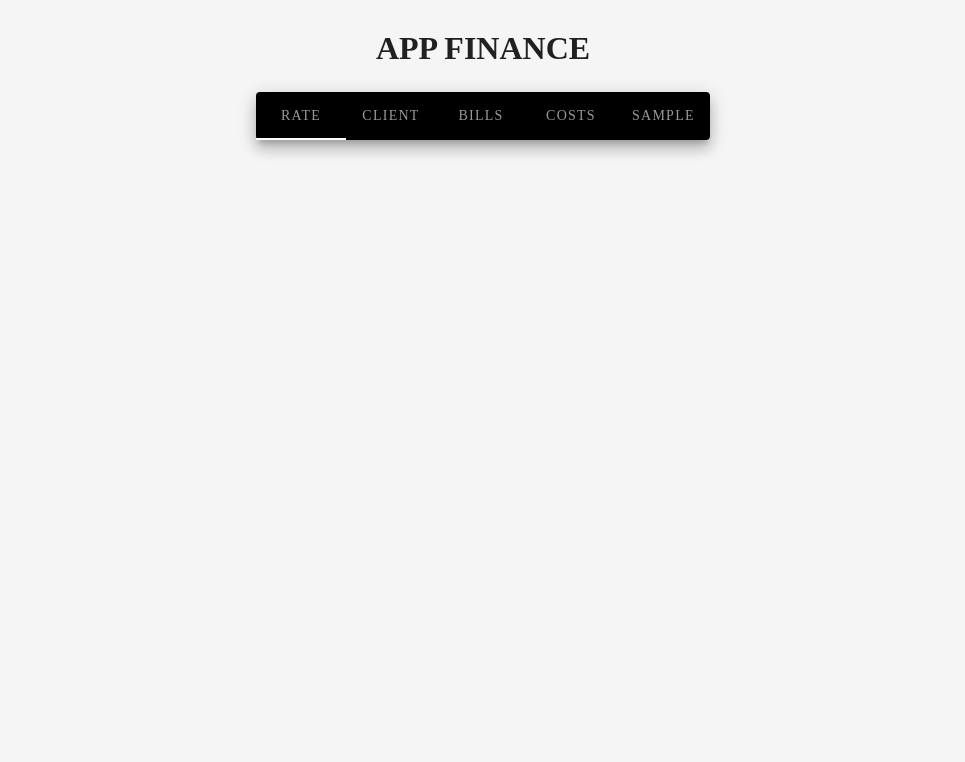
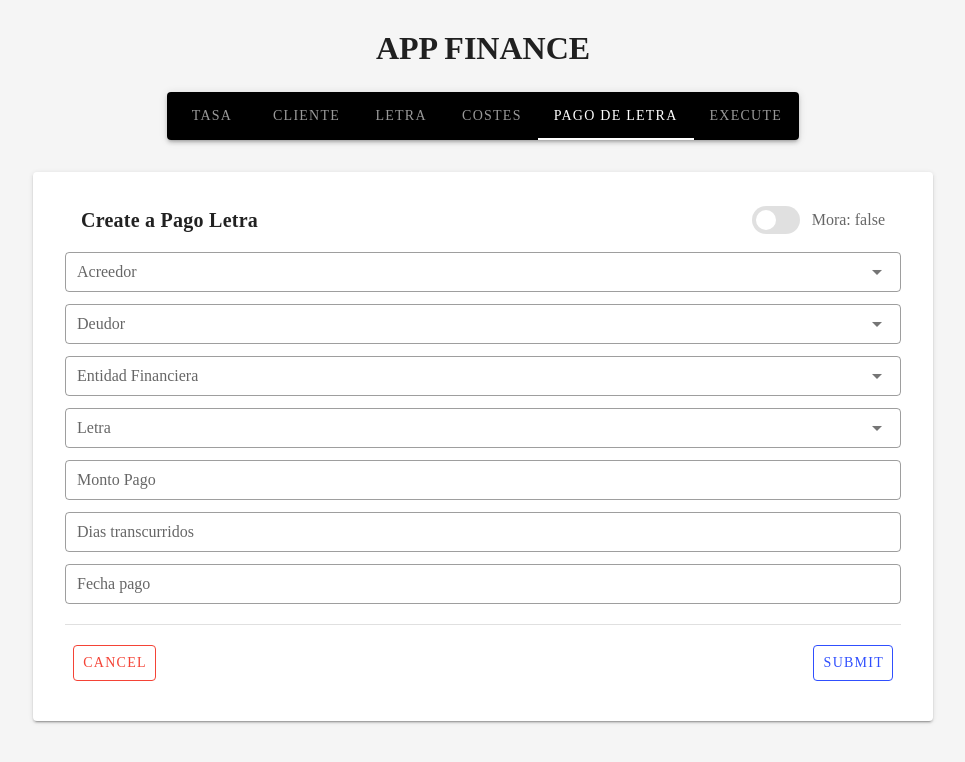
Before and after one commit to JulioSalazar12/app-finanzas, a Vue app: page /pago-letra in a window 1280 px wide. Shown: the top 762 px of the page, without its empty margins (157-1122 px from the left). Built offline with nearby package versions, Linux system fonts and the light colour scheme.

Commit message:
feat: execute, pago-letra & costes components added and impoved others

```diff
--- a/src/App.vue
+++ b/src/App.vue
@@ -3,13 +3,14 @@
     <h1 class="mt-6 font-weight-bold mx-auto">APP FINANCE</h1>
     <v-hover>
       <template v-slot:default="{ hover }">
-        <v-card :class="`elevation-${hover ? 20 : 10}`" class="mx-auto my-5 transition-swing">
+        <v-card :class="`elevation-${hover ? 24 : 3}`" class="mx-auto my-5 transition-swing">
           <v-tabs centered background-color="black" dark>
-            <v-tab to="/tasa">Rate</v-tab>
-            <v-tab to="/cliente">Client</v-tab>
-            <v-tab to="/letra">Bills</v-tab>
-            <v-tab to="/costes">Costs</v-tab>
-            <v-tab>Sample</v-tab>
+            <v-tab to="/tasa">Tasa</v-tab>
+            <v-tab to="/cliente">Cliente</v-tab>
+            <v-tab to="/letra">Letra</v-tab>
+            <v-tab to="/costes">Costes</v-tab>
+            <v-tab to="/pago-letra">Pago de Letra</v-tab>
+            <v-tab to="/execute">Execute</v-tab>
           </v-tabs>
         </v-card>
       </template>
--- a/src/bills/pages/bills.vue
+++ b/src/bills/pages/bills.vue
@@ -3,8 +3,8 @@
     <v-card class="pa-8 mx-8" max-width="900">
       <v-card-title class="font-weight-bold pt-0">Create a Bills</v-card-title>
       <v-form ref="form">
-        <v-combobox   class="mb-3" clearable outlined hide-details dense   v-model="acreedor" label="Acreedor" :items="acreedores"          ></v-combobox>
-        <v-combobox   class="mb-3" clearable outlined hide-details dense   v-model="deudor" label="Deudor" :items="deudores"            ></v-combobox>
+        <v-text-field class="mb-3" dense outlined  clearable hide-details  v-model="ic" label="Interes Compensatorio"      ></v-text-field>
+        <v-text-field class="mb-3" dense outlined  clearable hide-details  v-model="im" label="Interes Moratorio"      ></v-text-field>
         <v-combobox   class="mb-3" clearable outlined hide-details dense   v-model="tasa" label="Tasa" :items="tasas"                ></v-combobox>
         <v-combobox   class="mb-3" clearable outlined hide-details dense   v-model="entidadFinanciera" label="Entidad Financiera" :items="entidadesFinancieras"   ></v-combobox>
         <v-text-field class="mb-3" dense outlined  clearable hide-details  v-model="valorNominal" label="Valor Nominal"      ></v-text-field>
@@ -37,8 +37,10 @@ import BillsService from '@/bills/services/bills.service'
 export default {
   name: "bills",
   data: () => ({
-    acreedor: null,
-    deudor: null,
+    snackbar: false,
+    text:'',
+    ic: '',
+    im: '',
     tasa: null,
     entidadFinanciera: null,
     valorNominal: '',
--- a/src/costs/pages/costs.vue
+++ b/src/costs/pages/costs.vue
@@ -32,6 +32,8 @@ import CostsService from "@/costs/services/costs.service";
 export default {
   name: "costs",
   data: () => ({
+    text: '',
+    snackbar: false,
     description: '',
     montoAsociado: '',
     fechaInicio: '',
--- /dev/null
+++ b/src/execute/pages/execute.vue
@@ -0,0 +1,78 @@
+<template>
+  <div class="execute" align="center">
+    <v-card class="pa-8 mx-8" max-width="900">
+      <v-card-title class="font-weight-bold pt-0">All Bills</v-card-title>
+      <v-expansion-panels accordion flat dark>
+        <v-expansion-panel v-for="val in values" :key="val.id">
+          <v-expansion-panel-header>Letra número - {{ val.id }}</v-expansion-panel-header>
+          <v-expansion-panel-content>
+            <v-form ref="form">
+              <v-row>
+                <v-col>
+                  <v-text-field class="mb-3" dense readonly :value="val.idUsuario.correo"   label="Usuario"  outlined  hide-details></v-text-field>
+                  <v-text-field class="mb-3" dense readonly :value="val.Fecha_Inicio"        label="Fecha Inicio"  outlined  hide-details></v-text-field>
+                  <v-text-field class="mb-3" dense readonly :value="val.sumadeCostesIniciales"  label="Suma Costes Iniciales"  outlined  hide-details></v-text-field>
+                  <v-text-field class="mb-3" dense readonly :value="val.valor_Nominal"  label="Valor Nominal"  outlined  hide-details></v-text-field>
+                  <v-text-field class="mb-3" dense readonly :value="val.dt"     label="Td"  outlined  hide-details></v-text-field>
+                  <v-text-field class="mb-3" dense readonly :value="val.descuento"   label="Descuento"  outlined  hide-details></v-text-field>
+                  <v-text-field class="mb-3" dense readonly :value="val.valor_Neto"     label="Valor Neto"  outlined  hide-details></v-text-field>
+                  <v-text-field class="mb-3" dense readonly :value="val.lugar_Giro"   label="Lugar de Giro"  outlined  hide-details></v-text-field>
+                </v-col>
+                <v-col>
+                  <v-text-field class="mb-3" dense readonly :value="val.idEf.nombre"   label="Entidad Financiera"  outlined  hide-details></v-text-field>
+                  <v-text-field class="mb-3" dense readonly :value="val.beneficioEF"     label="Beneficio EF"  outlined  hide-details></v-text-field>
+                  <v-text-field class="mb-3" dense readonly :value="val.idTasa.capitalizacion"  label="Tasa Capitalización"  outlined  hide-details></v-text-field>
+                  <v-text-field class="mb-3" dense readonly :value="val.idTasa.tipo_Tasa"  label="Tipo de Tasa"  outlined  hide-details></v-text-field>
+                  <v-text-field class="mb-3" dense readonly :value="val.idTasa.valor_Tasa"     label="Valor de Tasa"  outlined  hide-details></v-text-field>
+                  <v-text-field class="mb-3" dense readonly :value="val.idTasa.plazo_Tasa"   label="Plazo de Tasa"  outlined  hide-details></v-text-field>
+                  <v-text-field class="mb-3" dense readonly :value="val.fecha_Inicio"   label="Fecha Inicio"  outlined  hide-details></v-text-field>
+                  <v-text-field class="mb-3" dense readonly :value="val.pago_textual"   label="Pago Textual"  outlined  hide-details></v-text-field>
+                </v-col>
+                <v-col>
+                  <v-text-field class="mb-3" dense readonly :value="val.td"        label="Tiempo descuento"  outlined  hide-details></v-text-field>
+                  <v-text-field class="mb-3" dense readonly :value="val.tcep"     label="Costo Efectivo"  outlined  hide-details></v-text-field>
+                  <v-text-field class="mb-3" dense readonly :value="val.valor_Recibido"  label="Valor recibido"  outlined  hide-details></v-text-field>
+                  <v-text-field class="mb-3" dense readonly :value="val.valor_Entregado"  label="Valor entregado"  outlined  hide-details></v-text-field>
+                  <v-text-field class="mb-3" dense readonly :value="val.idDeudor.nombre"   label="Deudor"  outlined  hide-details></v-text-field>
+                  <v-text-field class="mb-3" dense readonly :value="val.idDeudor.dinero"   label="Dinero Deudor"  outlined  hide-details></v-text-field>
+                  <v-text-field class="mb-3" dense readonly :value="val.idAcreedor.nombre"   label="Acreedor"  outlined  hide-details></v-text-field>
+                  <v-text-field class="mb-3" dense readonly :value="val.idAcreedor.dinero"   label="Dinero Acreedor"  outlined  hide-details></v-text-field>
+                </v-col>
+              </v-row>
+            </v-form>
+          </v-expansion-panel-content>
+        </v-expansion-panel>
+      </v-expansion-panels>
+    </v-card>
+  </div>
+</template>
+
+<script>
+import ExecuteService from '@/execute/services/execute.service'
+
+export default {
+  name: "execute",
+  data: () => ({
+    values: [],
+  }),
+  created() {
+    this.getOneBills();
+  },
+  methods: {
+    getOneBills(){
+      ExecuteService.getAll()
+        .then((response) => {
+          this.values = response.data;
+          console.log("Response: ", response.data)
+        })
+        .catch( e => {
+          console.log(e);
+        })
+    }
+  }
+}
+</script>
+
+<style scoped>
+
+</style>
--- /dev/null
+++ b/src/execute/services/execute.service.js
@@ -0,0 +1,15 @@
+import http from '@/core/http-common'
+
+class ExecuteService {
+    endpoint = 'letra';
+
+    getAll(){
+        return http.get(`${this.endpoint}/all`);
+    }
+
+    getById(id){
+        return http.get(`${this.endpoint}/${id}`)
+    }
+}
+
+export default new ExecuteService();
--- /dev/null
+++ b/src/pago-letra/pages/pago-letra.vue
@@ -0,0 +1,80 @@
+<template>
+  <div class="pago-letra" align="center">
+    <v-card class="pa-8 mx-8" max-width="900">
+      <v-card-title class="pt-0">
+        <strong>Create a Pago Letra</strong>
+        <v-spacer></v-spacer>
+        <v-switch v-model="switch1" inset
+                  :label="`Mora: ${switch1.toString()}`"
+                  color="indigo accent-4"
+                  class="mt-0 pt-0"
+                  hide-details
+        ></v-switch>
+      </v-card-title>
+      <v-form ref="form">
+        <v-combobox   class="mb-3" clearable outlined hide-details dense   v-model="acreedor" label="Acreedor" :items="acreedores"          ></v-combobox>
+        <v-combobox   class="mb-3" clearable outlined hide-details dense   v-model="deudor" label="Deudor" :items="deudores"            ></v-combobox>
+        <v-combobox   class="mb-3" clearable outlined hide-details dense   v-model="entidadFinanciera" label="Entidad Financiera" :items="entidadesFinancieras"   ></v-combobox>
+        <v-combobox   class="mb-3" clearable outlined hide-details dense   v-model="letra" label="Letra" :items="letras"   ></v-combobox>
+        <v-text-field class="mb-3" dense outlined  clearable hide-details  v-model="montoPago" label="Monto Pago"      ></v-text-field>
+        <v-text-field class="mb-3" dense outlined  clearable hide-details  v-model="tCEPm" label="tCEPm"                               v-if="switch1"    ></v-text-field>
+        <v-text-field class="mb-3" dense outlined  clearable hide-details  v-model="valor_Entregado_Mora" label="Valo entregado mora"  v-if="switch1"    ></v-text-field>
+        <v-text-field class="mb-3" dense outlined  clearable hide-details  v-model="diasTranscurridos" label="Dias transcurridos"      ></v-text-field>
+        <v-text-field class="mb-3" dense  outlined  clearable hide-details v-model="diasTranscurridos"  label="Fecha pago"    placeholder="2019-02-03T00:00:00"></v-text-field>
+        <v-divider class="mt-5 mb-3"></v-divider>
+        <v-card-actions>
+          <v-btn outlined color="red" @click="reset">Cancel</v-btn>
+          <v-spacer></v-spacer>
+          <v-btn outlined color="indigo accent-4" @click="createNewPagoLetra">Submit</v-btn>
+        </v-card-actions>
+      </v-form>
+    </v-card>
+    <v-snackbar v-model="snackbar" dark>
+      {{ text }}
+      <template v-slot:action="{ attrs }">
+        <v-btn text v-bind="attrs" @click="snackbar = false">
+          Close
+        </v-btn>
+      </template>
+    </v-snackbar>
+  </div>
+</template>
+
+<script>
+export default {
+  name: "pago-letra",
+  data: () => ({
+    snackbar: false,
+    text: '',
+    acreedores: [],
+    deudores: [],
+    entidadesFinancieras: [],
+    letras: [],
+    switch1: false,
+    acreedor: '',
+    deudor: '',
+    entidadFinanciera: '',
+    letra: '',
+    montoPago: '',
+    tCEPm: '',
+    valor_Entregado_Mora: '',
+    diasTranscurridos: '',
+    fecha: '',
+  }),
+  methods: {
+    createNewPagoLetra(){
+      //TODO: enviar pago letra.
+      console.log("newPageLetter");
+    },
+    reset () {
+      this.text = 'Formulario borrado';
+      this.snackbar = true;
+      this.$refs.form.reset()
+    }
+  }
+}
+</script>
+
+<style scoped>
+
+</style>
--- a/src/router/index.js
+++ b/src/router/index.js
@@ -40,6 +40,22 @@ const routes = [
     // this generates a separate chunk (about.[hash].js) for this route
     // which is lazy-loaded when the route is visited.
     component: () => import(/* webpackChunkName: "costs" */ '@/costs/pages/costs')
+  },
+  {
+    path: '/pago-letra',
+    name: 'pago-letra',
+    // route level code-splitting
+    // this generates a separate chunk (about.[hash].js) for this route
+    // which is lazy-loaded when the route is visited.
+    component: () => import(/* webpackChunkName: "pago-letra" */ '@/pago-letra/pages/pago-letra')
+  },
+  {
+    path: '/execute',
+    name: 'execute',
+    // route level code-splitting
+    // this generates a separate chunk (about.[hash].js) for this route
+    // which is lazy-loaded when the route is visited.
+    component: () => import(/* webpackChunkName: "execute" */ '@/execute/pages/execute')
   }
 ]
 
--- a/src/views/tasa.vue
+++ b/src/views/tasa.vue
@@ -2,19 +2,27 @@
   <div class="tasa" align="center">
     <v-card class="pa-8 mx-8" max-width="900">
       <v-card-title class="font-weight-bold pt-0">Create a Rate</v-card-title>
-      <v-form ref="form">
-        <v-text-field class="mb-3" dense v-model="plazoTasa"  label="Plazo Tasa"  outlined  clearable hide-details></v-text-field>
-        <v-text-field class="mb-3" dense v-model="tipoTasa"  label="Tipo Tasa"  outlined  clearable hide-details></v-text-field>
-        <v-text-field class="mb-3" dense v-model="valorTasa"  label="Valor Tasa"  outlined  clearable hide-details></v-text-field>
-        <v-text-field class="mb-3" dense v-model="capitalizacion"  label="Capitalización"  outlined  clearable hide-details></v-text-field>
+      <v-form ref="form" v-model="valid" lazy-validation>
+        <v-text-field class="mb-3" :rules="rules" dense v-model="plazoTasa"  label="Plazo Tasa"  outlined  clearable hide-details></v-text-field>
+        <v-text-field class="mb-3" :rules="rules" dense v-model="tipoTasa"  label="Tipo Tasa"  outlined  clearable hide-details></v-text-field>
+        <v-text-field class="mb-3" :rules="rules" dense v-model="valorTasa"  label="Valor Tasa" type="number" outlined  clearable hide-details></v-text-field>
+        <v-text-field class="mb-3" :rules="rules" dense v-model="capitalizacion"  label="Capitalización"  outlined  clearable hide-details></v-text-field>
         <v-divider class="mt-5 mb-3"></v-divider>
         <v-card-actions>
           <v-btn outlined color="red" @click="reset">Cancel</v-btn>
           <v-spacer></v-spacer>
-          <v-btn outlined color="indigo accent-4" @click="createNewTasa">Submit</v-btn>
+          <v-btn outlined color="indigo accent-4" :disabled="!valid" @click="createNewTasa">Submit</v-btn>
         </v-card-actions>
       </v-form>
     </v-card>
+    <v-snackbar v-model="snackbar" color="success"  dark>
+      ¡Tasa creada correctamente!
+      <template v-slot:action="{ attrs }">
+        <v-btn text v-bind="attrs" @click="snackbar = false">
+          Close
+        </v-btn>
+      </template>
+    </v-snackbar>
   </div>
 </template>
 
@@ -25,14 +33,19 @@ import TasaService from '@/views/services/tasa.service';
 export default {
   name: 'tasa',
   data: () => ({
+    snackbar: false,
+    valid: true,
     plazoTasa: '' ,
     tipoTasa: '',
     valorTasa: '',
     capitalizacion: '',
-
+    rules: [
+      v => !!v || 'This field is required',
+    ]
   }),
   methods: {
     createNewTasa () {
+      if(this.$refs.form.validate()){
         const tasa = {
           plazo_Tasa: this.plazoTasa,
           tipo_Tasa: this.tipoTasa,
@@ -41,9 +54,11 @@ export default {
         };
         TasaService.createTasa(tasa)
             .then((response) => {
+              this.snackbar = true;
               console.log(response.data);
             });
         this.reset();
+      }
     },
     reset () {
       this.$refs.form.reset()
```
Also changed, not shown: src/pago-letra/services/pago-letra.service.js (added). Lines whose indentation alone changed are shown as unchanged.
